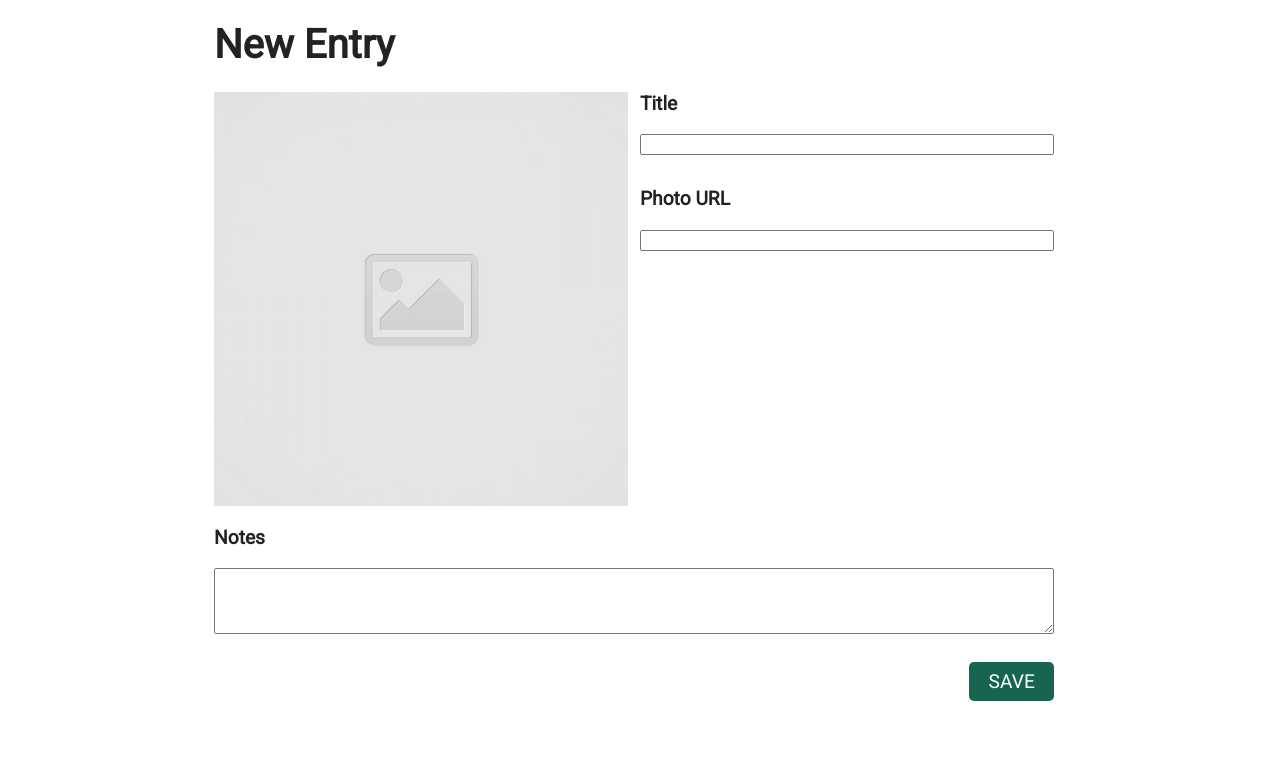
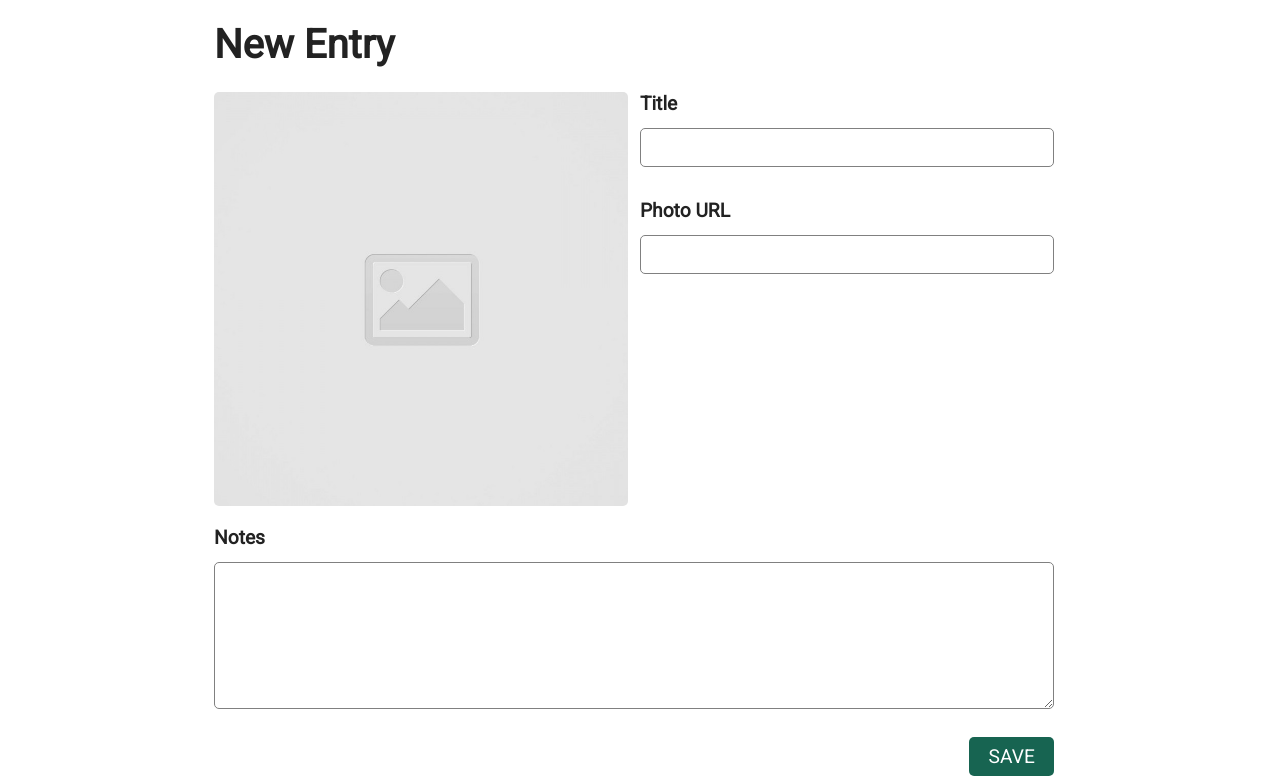
Before and after one commit to lyn-kim/code-journal, a website: page index.html in a window 1280 px wide. Shown: the part 84-860 px from the top of the page. Before the commit the page ends 800 px from the top, so only its background shows below. Drawn offline with Linux system fonts and the light colour scheme.

Commit message:
Listen for 'input' events on the imgUrlInput to update the src attribute of the photo preview when the input value changes AND update outline-color of focus to match navbar

```diff
--- a/css/styles.css
+++ b/css/styles.css
@@ -19,6 +19,7 @@ div > .column-full {
 
 .entry-image {
   margin-bottom: 1rem;
+  border-radius: 5px;
 }
 
 .new-entry {
@@ -42,12 +43,31 @@ div > .column-full {
 
 .label-text {
   margin-top: 0;
+  margin-bottom: 0.8rem;
   font-weight: 700;
   font-size: 1.2rem;
 }
 
 .input-box {
   margin-bottom: 2rem;
+  border-radius: 5px;
+  line-height: 2.2rem;
+  border: 1px solid gray;
+  font-size: 1.2rem;
+  padding-left: 0.5rem;
+}
+
+textarea:focus,
+input:focus {
+  outline-color: #176451;
+}
+
+.text-box {
+  border-radius: 5px;
+  line-height: 2.2rem;
+  border: 1px solid gray;
+  font-size: 1.2rem;
+  padding-left: 0.5rem;
 }
 
 .save-button {
--- a/index.html
+++ b/index.html
@@ -37,7 +37,7 @@
 
         <div class="row">
           <div class="column-half">
-            <img class="entry-image" src="images/placeholder-image-square.jpg" alt="">
+            <img id="preview" class="entry-image" src="images/placeholder-image-square.jpg" alt="">
           </div>
           <div class="column-half">
             <label for="title">
@@ -46,7 +46,7 @@
             </label>
             <label for="url">
               <p class="label-text">Photo URL</p>
-              <input id="url" type="url" class="input-box" required="required">
+              <input id="img-url" type="url" class="input-box" required="required">
             </label>
           </div>
         </div>
@@ -55,14 +55,14 @@
           <div class="column-full">
             <label for="notes">
               <p class="label-text">Notes</p>
-              <textarea id="notes" name="notes" rows="4" cols="25" required="required"></textarea>
+              <textarea id="notes" class="text-box" name="notes" rows="4" cols="25" required="required"></textarea>
             </label>
           </div>
         </div>
 
         <div class="row">
           <div class="column-full save-button">
-            <button>SAVE</button>
+            <button type="submit">SAVE</button>
           </div>
         </div>
 
--- a/js/main.js
+++ b/js/main.js
@@ -1,2 +1,14 @@
 /* global data */
 /* exported data */
+
+// Listen for 'input' events on the photoUrl input
+// to update the src attribute of the photo preview
+// when the input value changes.
+
+var imageUrlInput = document.querySelector('#img-url');
+var preview = document.querySelector('#preview');
+imageUrlInput.addEventListener('input', displayImg);
+
+function displayImg(event) {
+  preview.src = event.target.value;
+}
```
